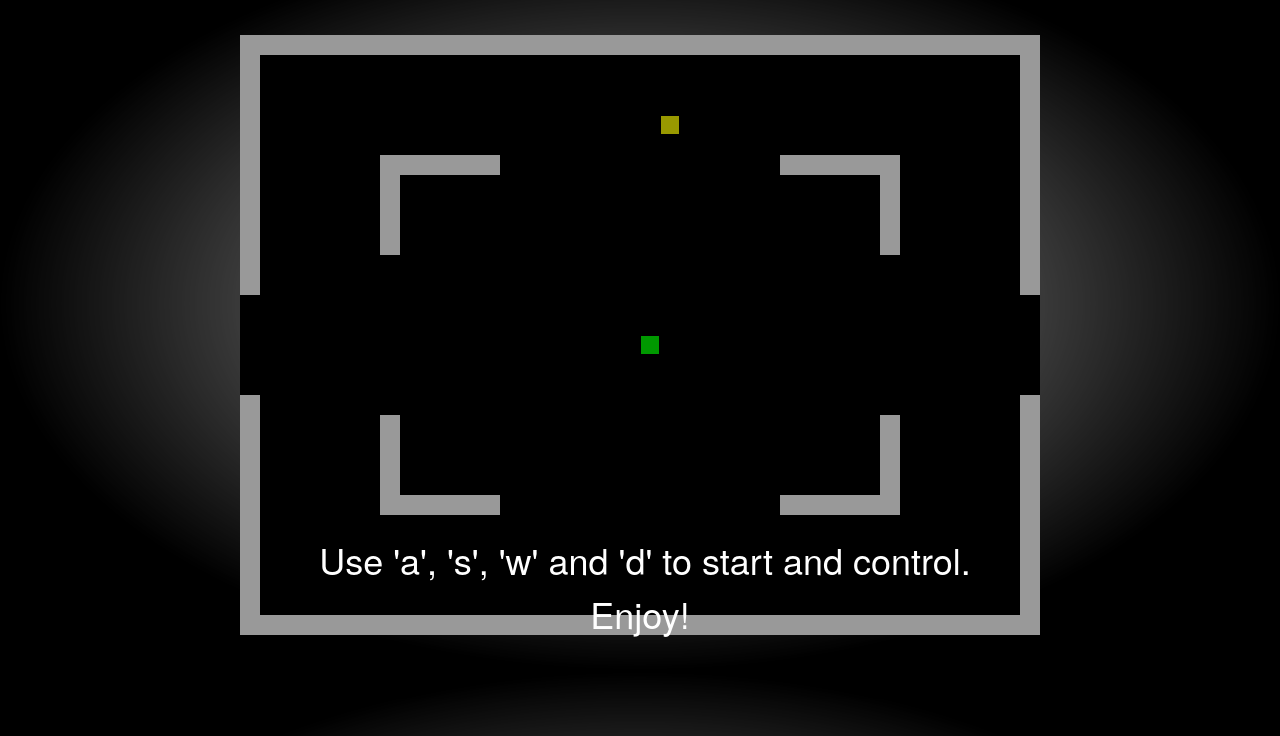
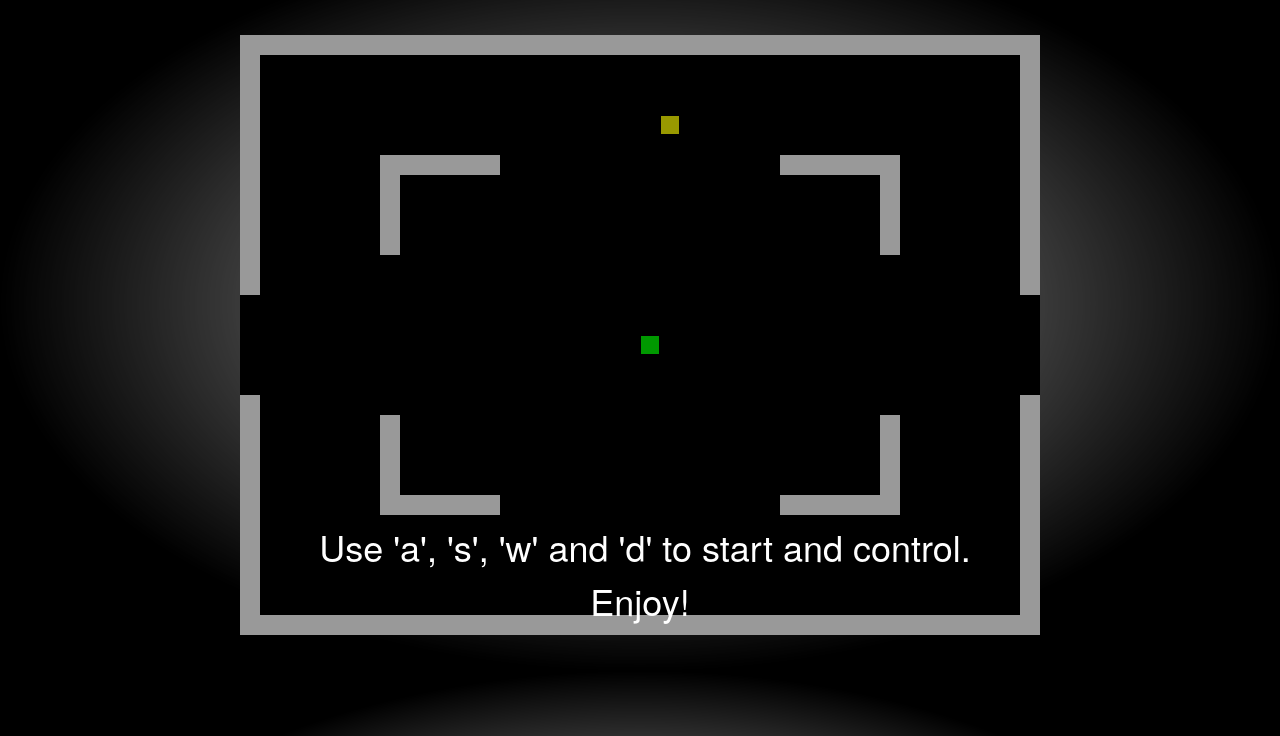
Before and after one commit to MSTC-DA-IICT/Hacktoberfest22-Fun-with-JS, a plain HTML site: page snake-game/index.html in a window 1280 px wide. Shown: the part 64-800 px from the top of the page. Drawn offline with Linux system fonts and the light colour scheme.

Commit message:
solve navbar and playing issue

```diff
--- a/snake-game/scripts.js
+++ b/snake-game/scripts.js
@@ -6,6 +6,7 @@ const restartButton = document.getElementById("restartButton");
 const losingMessageTextElement = document.querySelector("[data-lose-message-text]");
 const width = canvas.getAttribute('width')
 const height = canvas.getAttribute('height')
+interval = window.setInterval(function () {});
 
 res = 20
 rows = height / res
--- a/snake-game/styles.css
+++ b/snake-game/styles.css
@@ -126,39 +126,42 @@ header:hover #nav a {
 .losing-message,
 .instruction {
   display: none;
-  position: fixed;
-  top: 0;
-  left: 0;
-  right: 0;
-  bottom: 0;
+  width: 100vw;
+  height: 84vh;
+  top: 8vh;
+  justify-content: center;
+  align-content: center;
+  justify-items: center;
+  align-items: center;
+  position: absolute;
   background-color: rgba(0, 0, 0, 0.7);
-  justify-content: center;
-  align-items: center;
   color: white;
   flex-direction: column;
 }
 
 .instruction {
-  padding-top: 65vh;
   background-color: rgba(0, 0, 0, 0.4);
-  /* position: absolute; */
 }
 
 .losing-message div,
 .instruction div {
-  height: 70px;
+  position: absolute;
   font-size: 5em;
+  top: 40%;
   padding: auto;
   text-align: center;
+  text-indent: 10px;
   margin-bottom: 20px;
-  text-indent: 10px;
 }
 
 .instruction div {
   font-size: 3em;
+  top: 80%;
 }
 
 .losing-message button {
+  position: absolute;
+  top: 60%;
   font-size: 3rem;
   background-color: white;
   border: 1px solid black;
```
